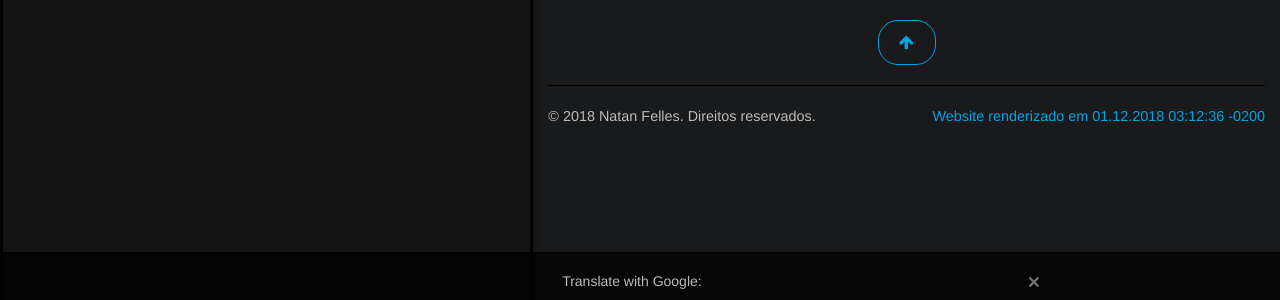
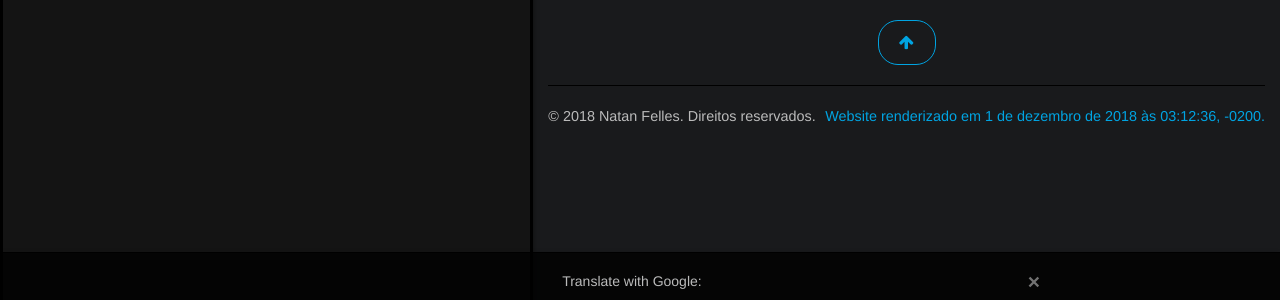
Before and after one commit to natanfelles/natanfelles.github.io, a Jekyll site: the page built from sobre.md, in a window 1280 px wide. Shown: the part 588-888 px from the top of the page. Built offline with Jekyll 4.4.1, drawn with Linux system fonts in a browser that asks for light colours; nearby versions of some CDN libraries; a script that is not in the unit is left out; comment, search, counter and statistics services are not loaded.

Commit message:
Use better dates

```diff
--- a/_includes/footer.html
+++ b/_includes/footer.html
@@ -6,9 +6,29 @@
 </div>
 
 <footer class="footer">
-  &copy; {{ site.time | date: '%Y' }} {{ site.title }}. Direitos reservados.
+  &copy; {{ site.time | date: '%Y' }} <span class="site-title">{{ site.title }}</span>. Direitos reservados.
 	<a class="pull-right" href="{{ site.commits_url }}">
-		Website renderizado em {{ site.time | date: "%d.%m.%Y %T %z" }}
+		Website renderizado em <time datetime="{{ site.time | date: "%Y-%m-%d %H:%M:%S" }}">
+		{{ site.time | date: "%-d" }} de
+		{% assign m = site.time | date: "%-m" %}
+		{% case m %}
+		  {% when '1' %}janeiro
+		  {% when '2' %}fevereiro
+		  {% when '3' %}março
+		  {% when '4' %}abril
+		  {% when '5' %}maio
+		  {% when '6' %}junho
+		  {% when '7' %}julho
+		  {% when '8' %}agosto
+		  {% when '9' %}setembro
+		  {% when '10' %}outubro
+		  {% when '11' %}novembro
+		  {% when '12' %}dezembro
+		{% endcase %} de
+		{{ site.time | date: "%Y" }} às
+		{{ site.time | date: "%T" }},
+		{{ site.time | date: "%z" }}.
+	</time>
 	</a>
 </footer>
 {% endcapture %}
--- a/_layouts/post.html
+++ b/_layouts/post.html
@@ -9,7 +9,7 @@ layout: content
 	{% for category in page.categories %}
 		· <a href="{{ 'blog/categorias#' | append: category | relative_url }}">{{ category }}</a>
 	{% endfor %}
-	<span class="pull-right">{{ page.date | date: "%d.%m.%Y" }}</span>
+	<time class="pull-right" datetime="{{ page.date | date: "%Y-%m-%d" }}">{{ page.date | date: "%d.%m.%Y" }}</time>
 </div>
 
 <p>
@@ -42,7 +42,7 @@ layout: content
     <a class="btn btn-icon btn-primary" href="https://plus.google.com/share?url={{ site.url }}{{ page.url  }}" target="_blank">
     	<i class="fa fa-google-plus"></i>
     </a>
-	<a class="btn btn-primary pull-right" href="https://github.com/{{ site.github.repository_nwo }}/edit/{{ site.branch }}/{{ page.path }}" target="_blank">
+	<a class="btn btn-primary pull-right btn-edit" href="https://github.com/{{ site.github.repository_nwo }}/edit/{{ site.branch }}/{{ page.path }}" target="_blank" title="Editar">
 			<i class="fa fa-github icon-lg"></i>
 			Edite essa página no GitHub
 	</a>
--- a/blog/index.html
+++ b/blog/index.html
@@ -22,7 +22,7 @@ sitemap:
 					{% if category != post.categories[0] %}·{% endif %}
 					<a href="{{ 'blog/categorias#' | append: category | relative_url }}">{{ category }}</a>
 				{% endfor %}
-				<span class="pull-right">{{ post.date | date: "%d.%m.%Y" }}</span>
+				<time class="pull-right" datetime="{{ post.date | date: "%Y-%m-%d" }}">{{ post.date | date: "%d.%m.%Y" }}</time>
 			</div>
 			<a class="thumbnail">
 				<img alt="{{ post.title }}" src="{{ 'assets/img_posts/' | append: post.image | relative_url }}" class="img-responsive">
```
